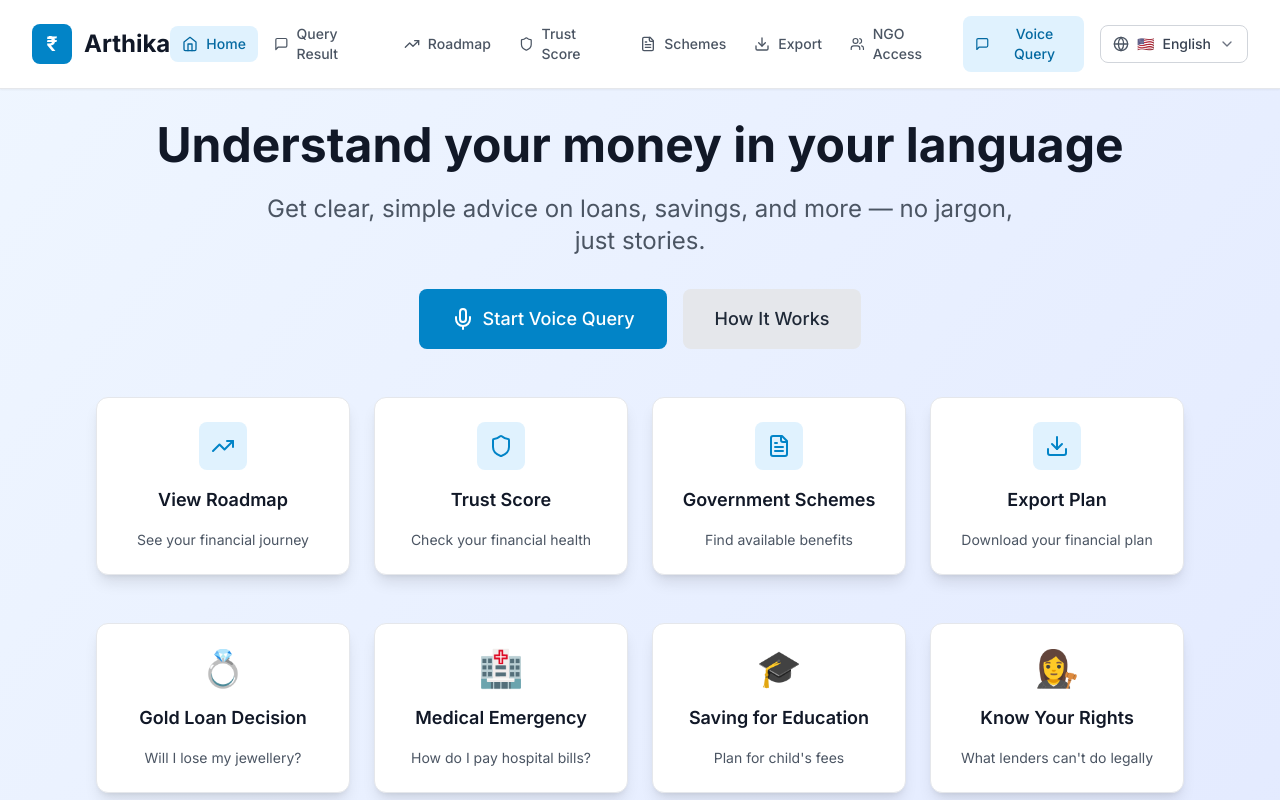
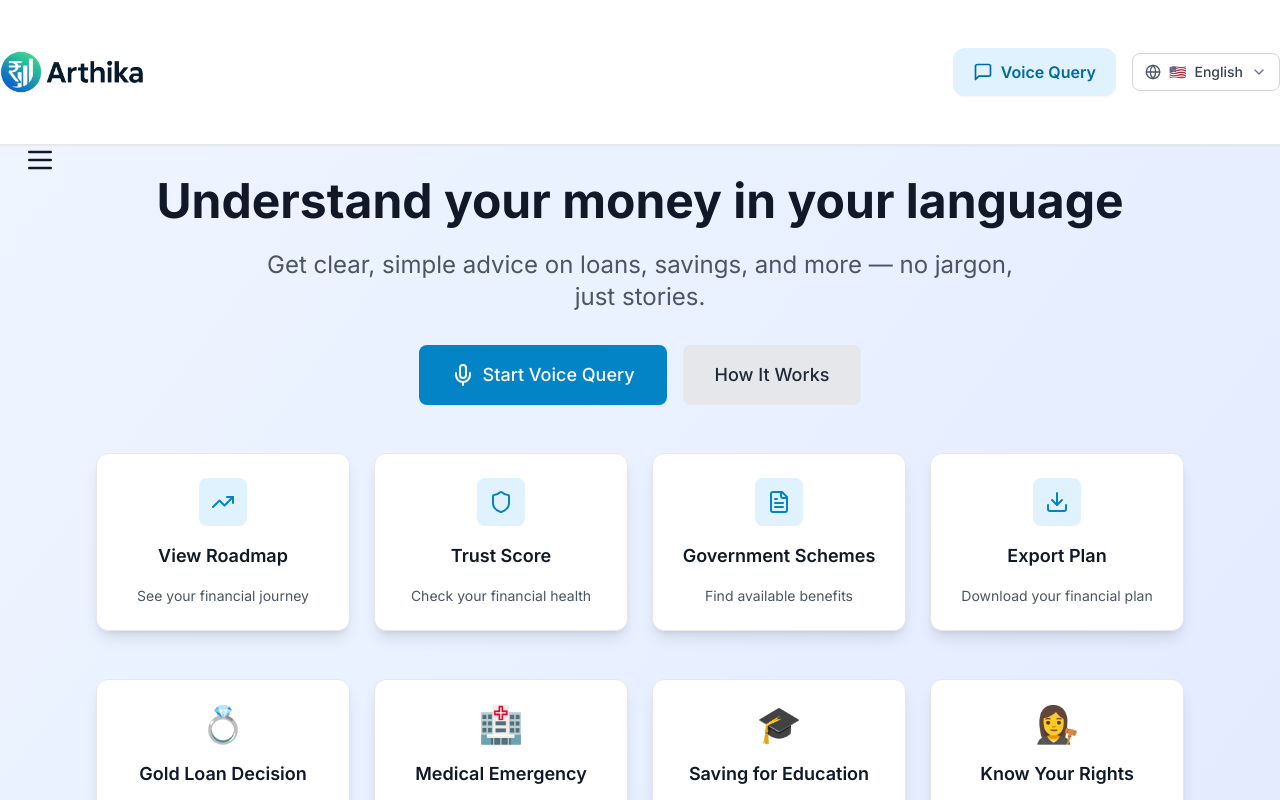
Before and after one commit to garvita5/Arthika, a React (Vite) app in the folder arthika/frontend/: page / in a window 1280 px wide. Shown: the top 800 px of the page. Built offline with nearby package versions, Linux system fonts and the light colour scheme.

Commit message:
logo and menu

```diff
--- a/arthika/frontend/src/components/Layout.jsx
+++ b/arthika/frontend/src/components/Layout.jsx
@@ -1,4 +1,4 @@
-import React from 'react';
+import React, { useState } from 'react';
 import { Link, useLocation } from 'react-router-dom';
 import {
   Home,
@@ -9,10 +9,12 @@ import {
   Download,
   Users,
   Phone,
-  Info
+  Info,
+  Menu
 } from 'lucide-react';
 import LanguageSelector from './LanguageSelector';
 import TranslatedText from './TranslatedText';
+import logo from '../assets/logo.png';
 
 const Layout = ({
   children,
@@ -27,6 +29,7 @@ const Layout = ({
   processQuery
 }) => {
   const location = useLocation();
+  const [sidebarOpen, setSidebarOpen] = useState(false);
 
   const navigationItems = [
     { path: '/', label: 'Home', icon: Home },
@@ -50,90 +53,67 @@ const Layout = ({
     <div className="min-h-screen bg-gradient-to-br from-blue-50 to-indigo-100">
       {/* Header */}
       <header className="bg-white shadow-sm border-b sticky top-0 z-50">
-        <div className="max-w-7xl mx-auto px-4 sm:px-6 lg:px-8">
-          <div className="flex justify-between items-center py-4">
-            {/* Logo */}
-            <Link to="/" className="flex items-center space-x-3 hover:opacity-80 transition-opacity">
-              <div className="w-10 h-10 bg-primary-600 rounded-lg flex items-center justify-center">
-                <span className="text-white font-bold text-xl">₹</span>
+        <div>
+          <div className="flex items-center justify-between min-h-[8rem] w-full">
+            {/* Logo only, large */}
+            <div className="flex items-center flex-shrink-0" style={{minWidth: '0'}}>
+              <div className="w-36 h-36 flex items-center justify-center" style={{background: 'transparent'}}>
+                <img src={logo} alt="Arthika Logo" className="w-full h-full object-contain" />
               </div>
-              <h1 className="text-2xl font-bold text-gray-900">Arthika</h1>
-            </Link>
-
-            {/* Navigation */}
-            <nav className="hidden md:flex items-center space-x-1">
-              {navigationItems.map((item) => {
-                const Icon = item.icon;
-                const isActive = location.pathname === item.path;
-
-                return (
-                  <Link
-                    key={item.path}
-                    to={item.path}
-                    className={`flex items-center space-x-2 px-3 py-2 rounded-lg text-sm font-medium transition-colors ${
-                      isActive
-                        ? 'bg-primary-100 text-primary-700'
-                        : 'text-gray-600 hover:text-gray-900 hover:bg-gray-100'
-                    }`}
-                  >
-                    <Icon size={16} />
-                    <span>
-                      <TranslatedText language={language}>
-                        {item.label}
-                      </TranslatedText>
-                    </span>
-                  </Link>
-                );
-              })}
-            </nav>
-
+            </div>
             {/* Right side controls */}
-            <div className="flex items-center space-x-4">
-              {/* Voice Query Button */}
+            <div className="flex items-center gap-4 ml-auto flex-shrink-0" style={{ alignSelf: 'center' }}>
               <button
                 onClick={handleVoiceQuery}
                 disabled={isProcessing}
-                className={`flex items-center space-x-2 px-3 py-2 rounded-lg text-sm font-medium transition-colors ${
-                  isListening
-                    ? 'bg-red-100 text-red-700 animate-pulse'
-                    : 'bg-primary-100 text-primary-700 hover:bg-primary-200'
-                } ${isProcessing ? 'opacity-50 cursor-not-allowed' : ''}`}
+                className={`flex items-center gap-2 px-5 py-3 rounded-xl text-base font-semibold transition-colors duration-200 shadow-sm
+                  ${isListening ? 'bg-red-100 text-red-700 animate-pulse' : 'bg-primary-100 text-primary-700 hover:bg-primary-200'}
+                  ${isProcessing ? 'opacity-50 cursor-not-allowed' : ''}`}
               >
-                <MessageSquare size={16} />
+                <MessageSquare size={20} />
                 <span>
                   <TranslatedText language={language}>
                     {isListening ? 'Listening...' : 'Voice Query'}
                   </TranslatedText>
                 </span>
               </button>
-
-              {/* Language Selector */}
-              <LanguageSelector
-                currentLanguage={language}
-                onLanguageChange={onLanguageChange}
-              />
+              <div className="flex items-center">
+                <LanguageSelector
+                  currentLanguage={language}
+                  onLanguageChange={onLanguageChange}
+                />
+              </div>
             </div>
           </div>
-
-          {/* Mobile Navigation */}
-          <div className="md:hidden py-2 border-t">
-            <div className="flex items-center justify-between">
-              <div className="flex space-x-1 overflow-x-auto">
+        </div>
+        {/* Sidebar Overlay (unchanged) */}
+        {sidebarOpen && (
+          <div className="fixed inset-0 z-50">
+            <div className="absolute inset-0 bg-black opacity-30" onClick={() => setSidebarOpen(false)}></div>
+            <aside className="fixed top-0 left-0 h-full w-72 bg-white shadow-lg z-50 flex flex-col p-6">
+              <div className="flex items-center justify-between mb-8">
+                <img src={logo} alt="Arthika Logo" className="w-20 h-20 object-contain" />
+                <button
+                  className="p-2 rounded-md hover:bg-gray-100 focus:outline-none"
+                  onClick={() => setSidebarOpen(false)}
+                  aria-label="Close menu"
+                >
+                  <svg xmlns="http://www.w3.org/2000/svg" className="h-6 w-6" fill="none" viewBox="0 0 24 24" stroke="currentColor"><path strokeLinecap="round" strokeLinejoin="round" strokeWidth={2} d="M6 18L18 6M6 6l12 12" /></svg>
+                </button>
+              </div>
+              <nav className="flex flex-col gap-3">
                 {navigationItems.map((item) => {
                   const Icon = item.icon;
                   const isActive = location.pathname === item.path;
-
                   return (
                     <Link
                       key={item.path}
                       to={item.path}
-                      className={`flex items-center space-x-1 px-2 py-1 rounded text-xs font-medium transition-colors whitespace-nowrap ${
-                        isActive
-                          ? 'bg-primary-100 text-primary-700'
-                          : 'text-gray-600 hover:text-gray-900 hover:bg-gray-100'
-                      }`}
+                      className={`flex items-center gap-3 px-4 py-3 rounded-lg text-lg font-medium transition-all duration-200
+                        ${isActive ? 'bg-primary-100 text-primary-700' : 'text-gray-700 hover:text-primary-700 hover:bg-primary-50'}`}
+                      onClick={() => setSidebarOpen(false)}
                     >
-                      <Icon size={12} />
+                      <Icon size={22} />
                       <span>
                         <TranslatedText language={language}>
                           {item.label}
@@ -142,64 +122,48 @@ const Layout = ({
                     </Link>
                   );
                 })}
-              </div>
-            </div>
+                <Link to="/about" className="flex items-center gap-3 px-4 py-3 rounded-lg text-lg font-medium text-gray-700 hover:text-primary-700 hover:bg-primary-50" onClick={() => setSidebarOpen(false)}>
+                  <Info size={22} />
+                  <span>
+                    <TranslatedText language={language}>About</TranslatedText>
+                  </span>
+                </Link>
+              </nav>
+            </aside>
           </div>
-        </div>
+        )}
       </header>
-
-      {/* Voice Status Bar */}
-      {(isListening || transcript || interimTranscript) && (
-        <div className="bg-blue-50 border-b border-blue-200 px-4 py-2">
-          <div className="max-w-7xl mx-auto flex items-center justify-between">
-            <div className="flex items-center space-x-3">
-              <div className={`w-2 h-2 rounded-full ${isListening ? 'bg-red-500 animate-pulse' : 'bg-gray-400'}`} />
-              <span className="text-sm text-gray-700">
-                <TranslatedText language={language}>
-                  {isListening ? 'Listening...' : 'Processing...'}
-                </TranslatedText>
-              </span>
-            </div>
-
-            {transcript && (
-              <div className="text-sm text-gray-600 max-w-md truncate">
-                "{transcript}"
-              </div>
-            )}
-
-            {interimTranscript && !transcript && (
-              <div className="text-sm text-gray-500 max-w-md truncate italic">
-                "{interimTranscript}"
-              </div>
-            )}
-          </div>
-        </div>
+      {/* Fixed Menu Icon Button (top-left under header, all pages, hidden when sidebar is open) */}
+      {!sidebarOpen && (
+        <button
+          className="fixed left-6 z-50 hover:bg-gray-100 focus:outline-none"
+          style={{top: '9rem', background: 'transparent', padding: 0, border: 'none', boxShadow: 'none'}}
+          onClick={() => setSidebarOpen(true)}
+          aria-label="Open menu"
+        >
+          <Menu size={32} />
+        </button>
       )}
-
       {/* Main Content */}
       <main className="flex-1">
         {children}
       </main>
-
       {/* Footer */}
       <footer className="bg-white border-t mt-16">
         <div className="max-w-7xl mx-auto px-4 sm:px-6 lg:px-8 py-8">
           <div className="grid md:grid-cols-2 gap-8">
             {/* Left Column */}
             <div className="space-y-4">
-              <div className="flex items-center space-x-3">
-                <div className="w-8 h-8 bg-primary-600 rounded-lg flex items-center justify-center">
-                  <span className="text-white font-bold text-sm">₹</span>
+              <div className="flex items-center">
+                <div className="w-20 h-20 flex items-center justify-center" style={{background: 'transparent'}}>
+                  <img src={logo} alt="Arthika Logo" className="w-full h-full object-contain" />
                 </div>
-                <h3 className="text-lg font-bold text-gray-900">Arthika</h3>
               </div>
-
               <p className="text-gray-600 text-sm">
                 <TranslatedText language={language}>
                   Also available via phone call (IVR) or in local centers
                 </TranslatedText>
               </p>
-
               <div className="flex items-center space-x-4">
                 <div className="flex items-center space-x-2 text-sm text-gray-600">
                   <Phone size={16} />
@@ -219,7 +183,6 @@ const Layout = ({
                 </div>
               </div>
             </div>
-
             {/* Right Column */}
             <div className="space-y-4">
               <div className="flex flex-wrap gap-4">
@@ -256,7 +219,6 @@ const Layout = ({
                   </span>
                 </Link>
               </div>
-
               <div className="flex items-center space-x-4">
                 <span className="text-sm text-gray-600">
                   <TranslatedText language={language}>
@@ -270,7 +232,6 @@ const Layout = ({
               </div>
             </div>
           </div>
-
           <div className="border-t mt-8 pt-8 text-center">
             <p className="text-sm text-gray-500">
               © 2024 Arthika. <TranslatedText language={language}>All rights reserved.</TranslatedText>
```
Also changed, not shown: arthika/frontend/src/assets/logo.png (added).
